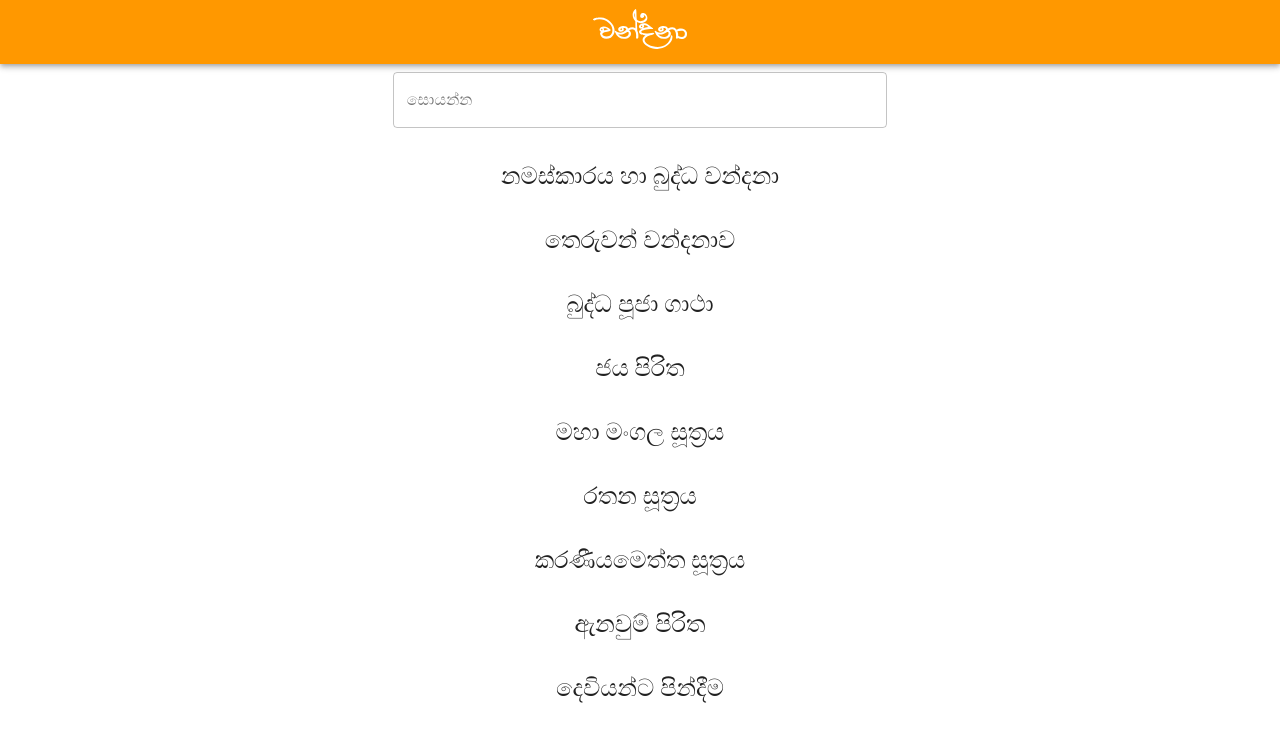
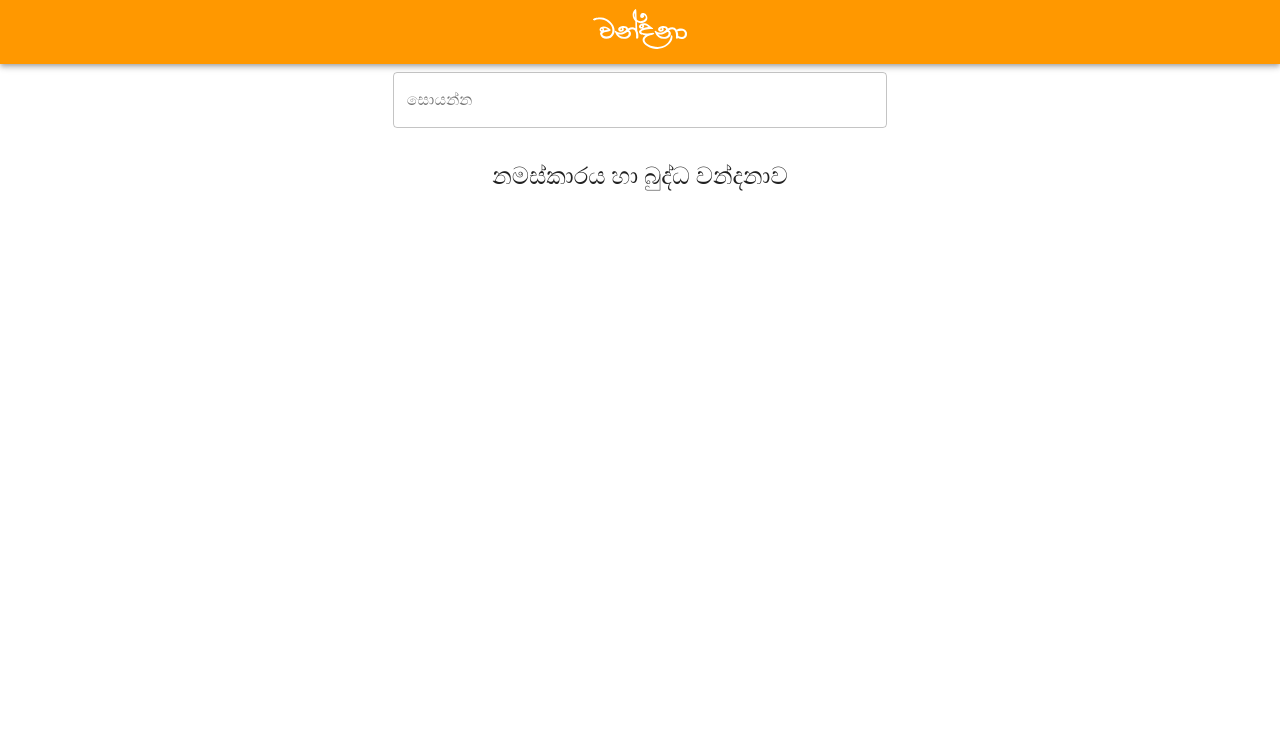
Before and after one commit to sudaraka94/vandana, a React (Vite) app: page / in a window 1280 px wide. Shown: the top 742 px of the page. Built offline with nearby package versions, Linux system fonts and the light colour scheme.

Commit message:
render menu with new mapping :boom:

```diff
--- a/public/content/menu.json
+++ b/public/content/menu.json
@@ -36,5 +36,13 @@
             "id": "deviyantapindeema",
             "title": "දෙවියන්ට පින්දීම"
         }
+    ],
+    "articles": [
+        [
+            "namaskaraya",
+            {
+                "title": "නමස්කාරය හා බුද්ධ වන්දනාව"
+            }
+        ]
     ]
 }
--- a/src/containers/Menu.tsx
+++ b/src/containers/Menu.tsx
@@ -11,14 +11,19 @@ interface MenuItem {
     title: string;
 }
 
+interface Article {
+    title: string;
+}
+
 const Menu = () => {
     const [menuItems, setMenuItems] = useState<MenuItem[]>([]);
     const [searchQuery, setSearchQuery] = useState<string>("");
     const [isLoading, setIsLoading] = useState<boolean>(true);
+    const [articles, setArticles] = useState<Map<string, Article>>(new Map());
 
     useEffect(() => {
         fetchMenu().then((response) => {
-            setMenuItems(response.data.menuItems);
+            setArticles(new Map(response.data.articles));
         })
             .finally(() => {
                 setIsLoading(false);
@@ -28,6 +33,24 @@ const Menu = () => {
     const onEdit = (value: string) => {
         setSearchQuery(value.toLowerCase());
     };
+
+    const getArticles = () => {
+        let menuArticles: JSX.Element[] = [];
+        for (let [id, article] of articles) {
+            if (searchQuery && !article.title.includes(searchQuery) && !id.includes(searchQuery)) {
+                continue;
+            }
+            menuArticles.push((
+                <ListItem key={id}>
+                    <ListItemButton sx={{ textAlign: "center" }} component="a" href={`/article/${id}`}>
+                        <Typography flexGrow={1} align="center" variant="h5">{article.title}</Typography>
+                    </ListItemButton>
+                </ListItem>
+            ))
+        }
+
+        return menuArticles;
+    }
 
     return (
         <>
@@ -47,18 +70,7 @@ const Menu = () => {
                         onChange={event => onEdit(event.target.value)} id="search" label="සොයන්න" variant="outlined" />
                 </Box>
                 <List>
-                    {menuItems.map((item) => {
-                        if (searchQuery && !item.title.includes(searchQuery) && !item.id.includes(searchQuery)) {
-                            return null
-                        }
-                        return (
-                            <ListItem key={item.id}>
-                                <ListItemButton sx={{ textAlign: "center" }} component="a" href={`/article/${item.id}`}>
-                                    <Typography flexGrow={1} align="center" variant="h5">{item.title}</Typography>
-                                </ListItemButton>
-                            </ListItem>
-                        );
-                    })}
+                    {getArticles()}
                 </List>
             </Box>
         </>
```
